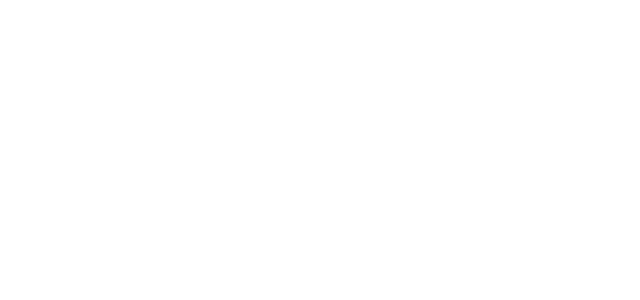
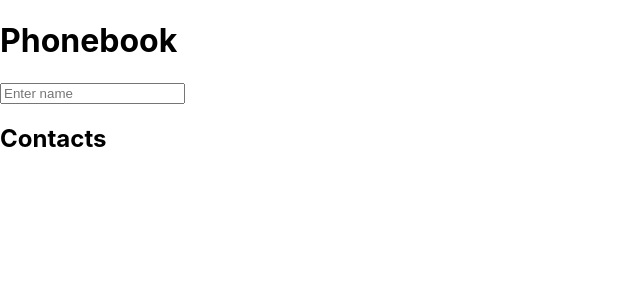
Before and after one commit to YekaterinaPavlenko/goit-react-hw-02-phonebook, a React (Create React App) app: page / in a window 1280 px wide. Shown: the top 300 px of the page, without its empty margins (0-640 px from the left). Built offline with nearby package versions, Linux system fonts and the light colour scheme.

Commit message:
добавляет структуру

```diff
--- a/package.json
+++ b/package.json
@@ -7,9 +7,11 @@
     "@testing-library/jest-dom": "^5.11.9",
     "@testing-library/react": "^11.2.5",
     "@testing-library/user-event": "^12.8.1",
+    "gh-pages": "^3.1.0",
     "react": "^17.0.1",
     "react-dom": "^17.0.1",
     "react-scripts": "4.0.3",
+    "uuid": "^8.3.2",
     "web-vitals": "^1.1.0"
   },
   "scripts": {
--- a/public/index.html
+++ b/public/index.html
@@ -2,42 +2,11 @@
 <html lang="en">
   <head>
     <meta charset="utf-8" />
-    <link rel="icon" href="%PUBLIC_URL%/favicon.ico" />
+    <!-- <link rel="icon" href="%PUBLIC_URL%/favicon.ico" /> -->
     <meta name="viewport" content="width=device-width, initial-scale=1" />
-    <meta name="theme-color" content="#000000" />
-    <meta
-      name="description"
-      content="Web site created using create-react-app"
-    />
-    <link rel="apple-touch-icon" href="%PUBLIC_URL%/logo192.png" />
-    <!--
-      manifest.json provides metadata used when your web app is installed on a
-      user's mobile device or desktop. See https://developers.google.com/web/fundamentals/web-app-manifest/
-    -->
-    <link rel="manifest" href="%PUBLIC_URL%/manifest.json" />
-    <!--
-      Notice the use of %PUBLIC_URL% in the tags above.
-      It will be replaced with the URL of the `public` folder during the build.
-      Only files inside the `public` folder can be referenced from the HTML.
-
-      Unlike "/favicon.ico" or "favicon.ico", "%PUBLIC_URL%/favicon.ico" will
-      work correctly both with client-side routing and a non-root public URL.
-      Learn how to configure a non-root public URL by running `npm run build`.
-    -->
-    <title>React App</title>
+    <title>goit-react-hw-02-phonebook</title>
   </head>
   <body>
-    <noscript>You need to enable JavaScript to run this app.</noscript>
     <div id="root"></div>
-    <!--
-      This HTML file is a template.
-      If you open it directly in the browser, you will see an empty page.
-
-      You can add webfonts, meta tags, or analytics to this file.
-      The build step will place the bundled scripts into the <body> tag.
-
-      To begin the development, run `npm start` or `yarn start`.
-      To create a production bundle, use `npm run build` or `yarn build`.
-    -->
   </body>
 </html>
--- a/src/App.js
+++ b/src/App.js
@@ -1,7 +1,45 @@
+import React, { Component } from "react";
+
 import "./App.css";
+// import { v4 as uuidv4 } from "uuid";
+// uuidv4();
+class App extends Component {
+  state = {
+    contacts: [],
+    name: "",
+  };
+  handleChange = (e) => {
+    e.preventDefault();
+    console.log(this.state);
+    this.setState({ name: e.target.value });
 
-function App() {
-  return <div className="App"></div>;
+    console.log(this.state);
+    console.log(`ввели имя:`);
+  };
+  render() {
+    const { name, contacts } = this.state;
+    return (
+      <div className="App">
+        <h1>Phonebook</h1>
+        <form>
+          <label>
+            <input
+              type="text"
+              placeholder="Enter name"
+              name="name"
+              onChange={this.handleChange}
+              value={name}
+            ></input>
+          </label>
+        </form>
+        {/* <ContactForm /> */}
+
+        <h2>Contacts</h2>
+        {/* <Filter />
+  <ContactList /> */}
+      </div>
+    );
+  }
 }
 
 export default App;
--- /dev/null
+++ b/src/components/ContactList/ContactList.js
@@ -0,0 +1 @@
+// ContactList
--- /dev/null
+++ b/src/components/ContactsForm/ContactsForm.js
@@ -0,0 +1,3 @@
+import React from "react";
+// import fs from "./FeedbackOptions.module.css";
+// import PropTypes from "prop-types";
```
Also changed, not shown: src/App.css (+0 -35 lines), src/components/ContactList/ContactList.module.css (added), src/components/ContactsForm/ContactForm.module.css (added), src/components/Filter/Filter.js (added), src/components/Filter/Filter.module.css (added), 1 other file (tests, documents, lock files or other folders).
